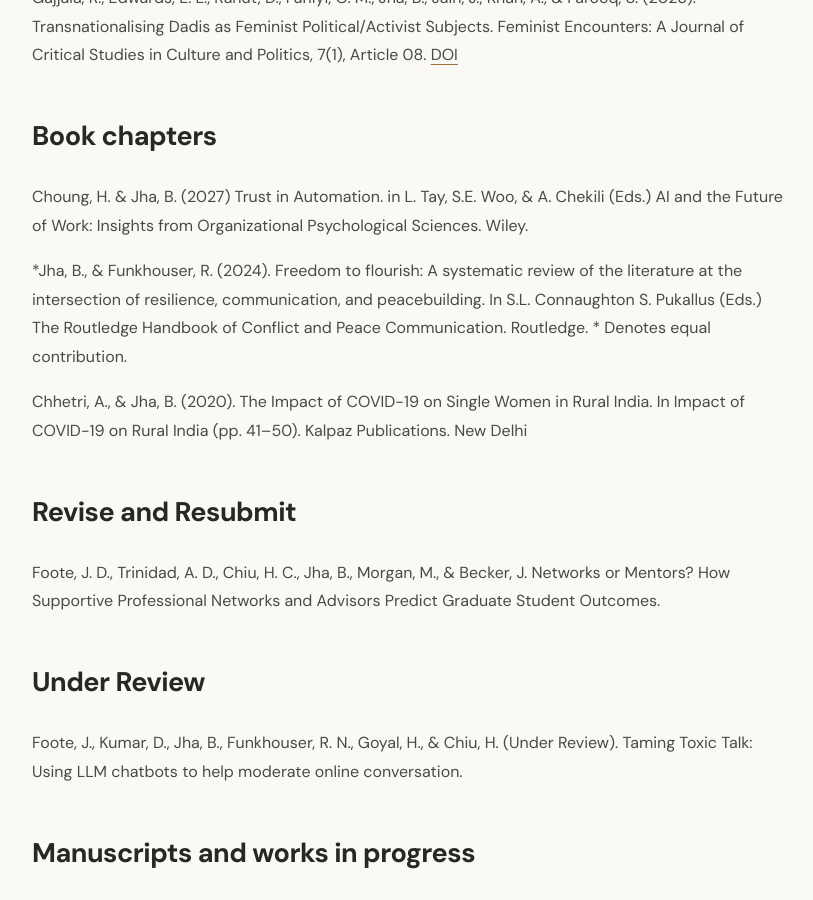
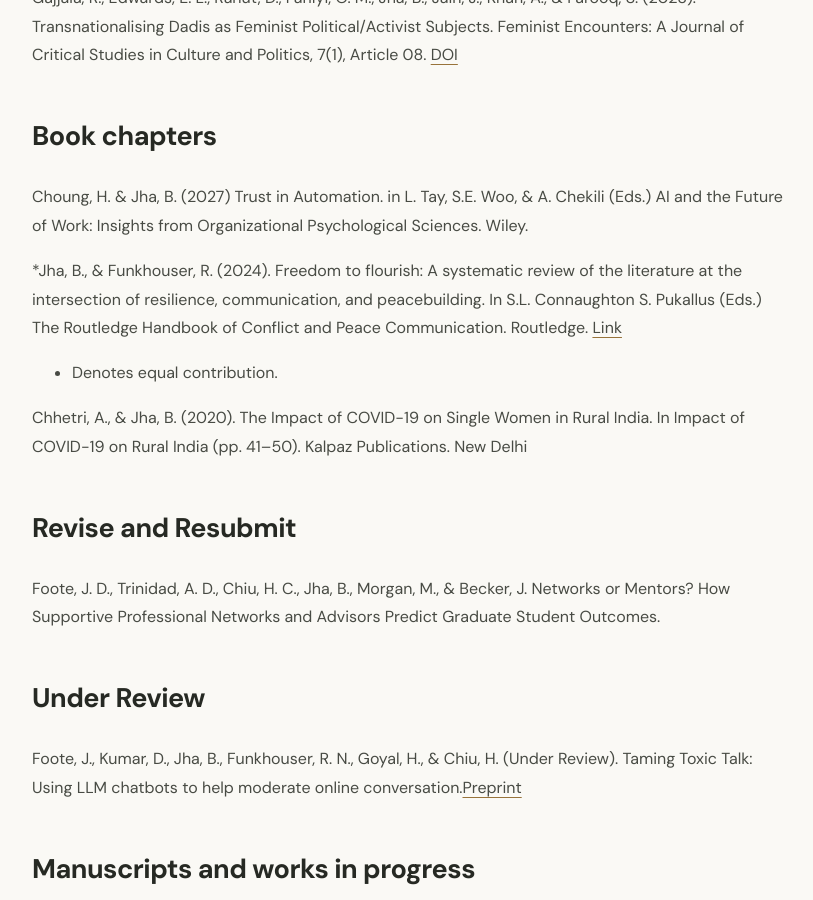
Before and after one commit to dyutij/dyutij.github.io, a Jekyll site: the page built from publications.md, in a window 1280 px wide and 900 px high, scrolled down 605 px. Shown: the whole window, without its empty margins (228-1041 px from the left). Built offline with Jekyll 4.4.1, drawn with Linux system fonts in a browser that asks for light colours; some web fonts are replaced.

Commit message:
Update publications with links and formatting changes
Added links to publications for easier access.

```diff
--- a/publications.md
+++ b/publications.md
@@ -16,8 +16,8 @@ the Future of Work: Insights from Organizational Psychological Sciences. Wiley.
 
 *Jha, B., & Funkhouser, R. (2024). Freedom to flourish: A systematic review of the literature at
 the intersection of resilience, communication, and peacebuilding. In S.L. Connaughton S. Pukallus
-(Eds.) The Routledge Handbook of Conflict and Peace Communication. Routledge. * Denotes equal
-contribution.
+(Eds.) The Routledge Handbook of Conflict and Peace Communication. Routledge. [Link](https://www.taylorfrancis.com/chapters/edit/10.4324/9781003392002-45/freedom-flourish-bedadyuti-jha-ryan-funkhouser)
+* Denotes equal contribution.
 
 Chhetri, A., & Jha, B. (2020). The Impact of COVID-19 on Single Women in Rural India. In Impact
 of COVID-19 on Rural India (pp. 41–50). Kalpaz Publications. New Delhi
@@ -28,7 +28,7 @@ How Supportive Professional Networks and Advisors Predict Graduate Student Outco
 
 ## Under Review
 Foote, J., Kumar, D., Jha, B., Funkhouser, R. N., Goyal, H., & Chiu, H. (Under Review). Taming
-Toxic Talk: Using LLM chatbots to help moderate online conversation.
+Toxic Talk: Using LLM chatbots to help moderate online conversation.[Preprint](https://arxiv.org/abs/2601.20100)
 
 ## Manuscripts and works in progress
 
```
